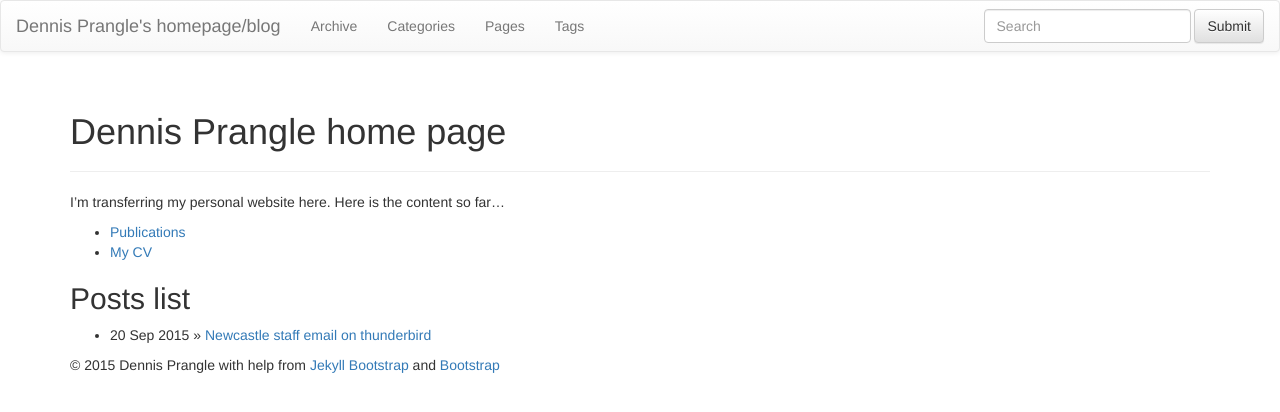
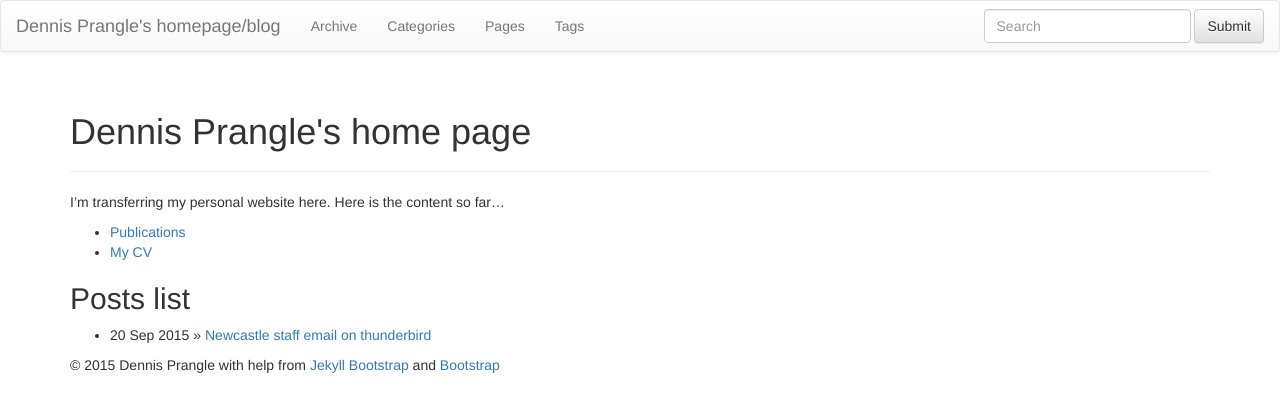
Before and after one commit to dennisprangle/dennisprangle.github.io, a Jekyll site: the page built from index.md, in a window 1280 px wide. Shown: the top 412 px of the page. Built offline with Jekyll 4.4.1, drawn with Linux system fonts in a browser that asks for light colours; nearby versions of some CDN libraries; library files that are not in the unit come from our copies.

```diff
--- a/index.md
+++ b/index.md
@@ -1,6 +1,6 @@
 ---
 layout: page
-title: Dennis Prangle home page
+title: Dennis Prangle's home page
 ---
 {% include JB/setup %}
 
```
